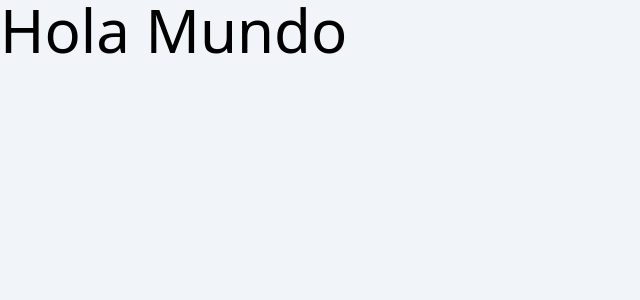
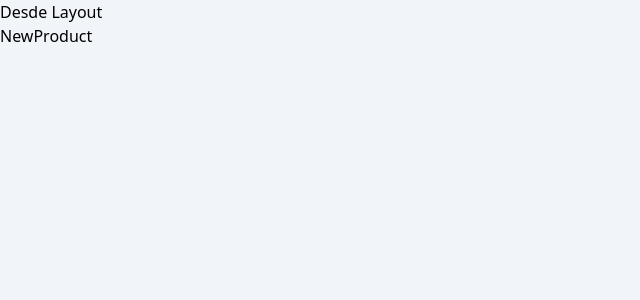
Before and after one commit to JoseIgnacioTapia/client-products-manager, a React (Vite) app: page /productos/nuevo in a window 1280 px wide. Shown: the top 300 px of the page, without its empty margins (0-640 px from the left). Built offline with nearby package versions, Linux system fonts and the light colour scheme.

Commit message:
React-Router-Dom Setup

```diff
--- a/index.html
+++ b/index.html
@@ -5,7 +5,7 @@
     <link rel="icon" type="image/svg+xml" href="/vite.svg" />
     <meta name="viewport" content="width=device-width, initial-scale=1.0" />
     <title>
-      FullStack PERN - Vite + React + TS + Node + Express + Sequelize +Tailwind
+      FullStack PERN - Vite + React + TS + Node + Express + Sequelize + Tailwind
     </title>
   </head>
   <body class="bg-slate-100">
--- a/package.json
+++ b/package.json
@@ -10,12 +10,15 @@
     "preview": "vite preview"
   },
   "dependencies": {
+    "@remix-run/router": "^1.17.0",
     "react": "^18.3.1",
-    "react-dom": "^18.3.1"
+    "react-dom": "^18.3.1",
+    "react-router-dom": "^6.24.0"
   },
   "devDependencies": {
     "@types/react": "^18.3.3",
     "@types/react-dom": "^18.3.0",
+    "@types/react-router-dom": "^5.3.3",
     "@typescript-eslint/eslint-plugin": "^7.13.1",
     "@typescript-eslint/parser": "^7.13.1",
     "@vitejs/plugin-react-swc": "^3.5.0",
--- a/src/App.tsx
+++ /dev/null
@@ -1,9 +0,0 @@
-function App() {
-  return (
-    <>
-      <h1 className="text-6xl">Hola Mundo</h1>
-    </>
-  );
-}
-
-export default App;
--- /dev/null
+++ b/src/layouts/Layout.tsx
@@ -0,0 +1,12 @@
+import { Outlet } from "react-router-dom";
+
+function Layout() {
+  return (
+    <>
+      <div>Desde Layout</div>
+      <Outlet />
+    </>
+  );
+}
+
+export default Layout;
--- a/src/main.tsx
+++ b/src/main.tsx
@@ -1,10 +1,11 @@
-import React from 'react'
-import ReactDOM from 'react-dom/client'
-import App from './App.tsx'
-import './index.css'
+import React from "react";
+import ReactDOM from "react-dom/client";
+import { RouterProvider } from "react-router-dom";
+import { router } from "./router";
+import "./index.css";
 
-ReactDOM.createRoot(document.getElementById('root')!).render(
+ReactDOM.createRoot(document.getElementById("root")!).render(
   <React.StrictMode>
-    <App />
-  </React.StrictMode>,
-)
+    <RouterProvider router={router} />
+  </React.StrictMode>
+);
--- /dev/null
+++ b/src/router.tsx
@@ -0,0 +1,22 @@
+import { createBrowserRouter } from "react-router-dom";
+import type { Router } from "@remix-run/router"; // Import the Router type after install it
+import Layout from "./layouts/Layout";
+import Products from "./views/Products";
+import NewProduct from "./views/NewProduct";
+
+export const router: Router = createBrowserRouter([
+  {
+    path: "/",
+    element: <Layout />,
+    children: [
+      {
+        index: true,
+        element: <Products />,
+      },
+      {
+        path: "/productos/nuevo",
+        element: <NewProduct />,
+      },
+    ],
+  },
+]);
--- /dev/null
+++ b/src/views/NewProduct.tsx
@@ -0,0 +1,5 @@
+function NewProduct() {
+  return <div>NewProduct</div>;
+}
+
+export default NewProduct;
--- /dev/null
+++ b/src/views/Products.tsx
@@ -0,0 +1,5 @@
+function Products() {
+  return <div>Products</div>;
+}
+
+export default Products;
```
Also changed, not shown: 1 other file (tests, documents, lock files or other folders).
